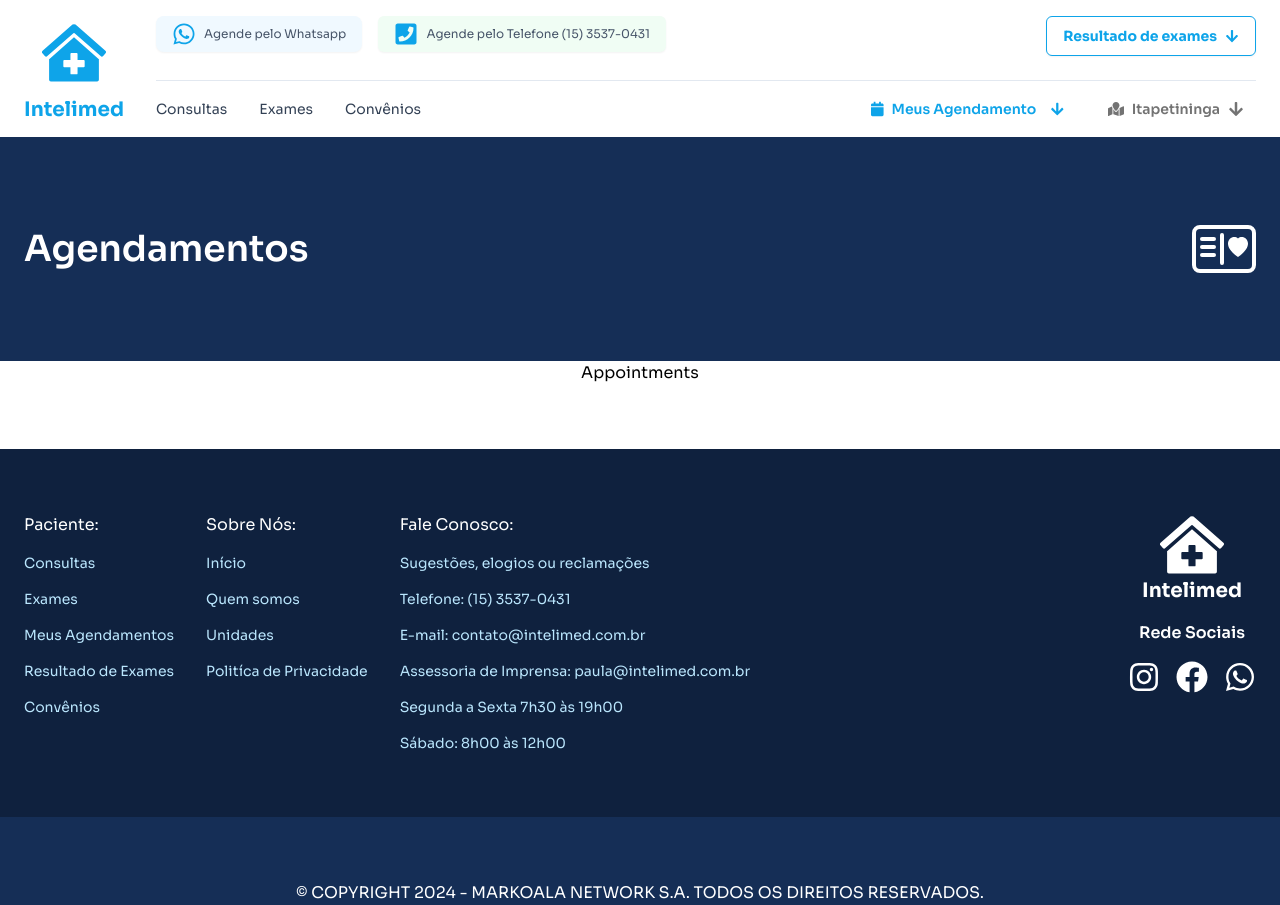
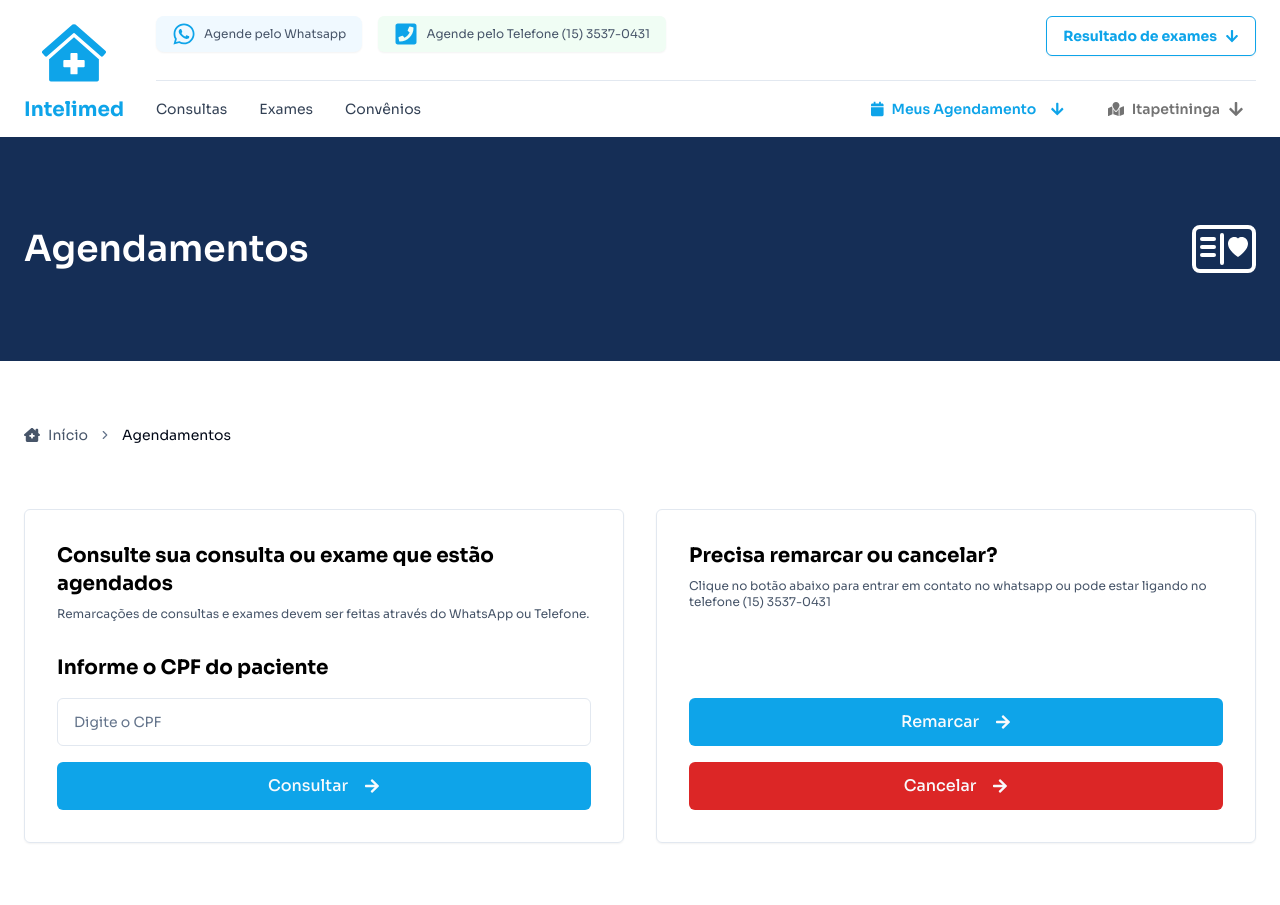
Before and after one commit to marcos-homero/clinicmodel, a Next.js app: page /agendamentos in a window 1280 px wide. Shown: the top 905 px of the page. Built offline with nearby package versions, Linux system fonts and the light colour scheme.

Commit message:
New Att 08/10/2024

```diff
--- a/src/app/agendamentos/components/Appointments.tsx
+++ b/src/app/agendamentos/components/Appointments.tsx
@@ -1,7 +1,114 @@
-import React from "react";
+import HomeSearch from "@/components/HomeSearch";
+import Notices from "@/components/Notices";
+import {
+  Breadcrumb,
+  BreadcrumbItem,
+  BreadcrumbLink,
+  BreadcrumbList,
+  BreadcrumbPage,
+  BreadcrumbSeparator,
+} from "@/components/ui/breadcrumb";
+import { Button } from "@/components/ui/button";
+import { Input } from "@/components/ui/input";
+import Link from "next/link";
+import { FaArrowRight } from "react-icons/fa";
+import { FaHouseChimneyMedical } from "react-icons/fa6";
 
 const Appointments = () => {
-  return <div>Appointments</div>;
+  return (
+    <section className="flex w-full flex-col items-center justify-center">
+      <div className="flex w-full flex-col items-center justify-center">
+        <div className="flex w-full max-w-[1300px] flex-col gap-16 px-6 pb-8 pt-16">
+          <Breadcrumb>
+            <BreadcrumbList>
+              <BreadcrumbItem>
+                <BreadcrumbLink
+                  className="flex items-center gap-2 text-slate-600"
+                  href="/"
+                >
+                  <FaHouseChimneyMedical size={16} /> Início
+                </BreadcrumbLink>
+              </BreadcrumbItem>
+              <BreadcrumbSeparator />
+              <BreadcrumbItem>
+                <BreadcrumbPage>Agendamentos</BreadcrumbPage>
+              </BreadcrumbItem>
+            </BreadcrumbList>
+          </Breadcrumb>
+        </div>
+      </div>
+      <div className="flex w-full flex-col items-center justify-center">
+        <div className="flex w-full max-w-[1300px] flex-row gap-8 px-6 py-8 max-[940px]:flex-col">
+          <div className="flex w-1/2 flex-col justify-between gap-8 rounded-md border border-slate-200 p-8 shadow-sm max-[940px]:w-full">
+            <div className="flex flex-col">
+              <h4 className="text-xl font-bold">
+                Consulte sua consulta ou exame que estão agendados
+              </h4>
+              <p className="mt-2 w-full text-wrap text-xs text-slate-600">
+                Remarcações de consultas e exames devem ser feitas através do
+                WhatsApp ou Telefone.
+              </p>
+            </div>
+
+            <div className="flex w-full flex-col gap-4">
+              <h5 className="text-xl font-bold">Informe o CPF do paciente</h5>
+              <Input
+                type="number"
+                className="h-12 px-4"
+                placeholder="Digite o CPF"
+              />
+              <Link
+                href={`https://api.whatsapp.com/send?phone=551535370431`}
+                target="_blank"
+                className="w-full"
+              >
+                <Button className="flex w-full gap-4 px-8 py-6 text-base">
+                  Consultar <FaArrowRight />
+                </Button>
+              </Link>
+            </div>
+          </div>
+          <div className="flex w-1/2 flex-col justify-between gap-8 rounded-md border border-slate-200 p-8 shadow-sm max-[940px]:w-full">
+            <div className="flex flex-col">
+              <h4 className="text-xl font-bold">
+                Precisa remarcar ou cancelar?
+              </h4>
+              <p className="mt-2 w-full text-wrap text-xs text-slate-600">
+                Clique no botão abaixo para entrar em contato no whatsapp ou
+                pode estar ligando no telefone (15) 3537-0431
+              </p>
+            </div>
+            <div className="flex w-full flex-col gap-4">
+              <Link
+                href={`https://api.whatsapp.com/send?phone=551535370431`}
+                target="_blank"
+                className="w-full"
+              >
+                <Button className="flex w-full gap-4 px-8 py-6 text-base">
+                  Remarcar <FaArrowRight />
+                </Button>
+              </Link>
+              <Link
+                href={`https://api.whatsapp.com/send?phone=551535370431`}
+                target="_blank"
+                className="w-full"
+              >
+                <Button className="flex w-full gap-4 bg-red-600 px-8 py-6 text-base hover:bg-red-500">
+                  Cancelar <FaArrowRight />
+                </Button>
+              </Link>
+            </div>
+          </div>
+        </div>
+      </div>
+      <div className="flex w-full flex-col items-center justify-center">
+        <div className="flex w-full max-w-[1300px] flex-col gap-16 px-6 py-8">
+          <Notices />
+          <HomeSearch />
+        </div>
+      </div>
+    </section>
+  );
 };
 
 export default Appointments;
--- a/src/app/convenios/page.tsx
+++ b/src/app/convenios/page.tsx
@@ -3,6 +3,15 @@ import familypaint from "@/../public/familypaint.jpg";
 import logomissao from "@/../public/missaologotransparente.png";
 import Link from "next/link";
 import { BsPostcardHeart } from "react-icons/bs";
+import {
+  Breadcrumb,
+  BreadcrumbItem,
+  BreadcrumbLink,
+  BreadcrumbList,
+  BreadcrumbPage,
+  BreadcrumbSeparator,
+} from "@/components/ui/breadcrumb";
+import { FaHouseChimneyMedical } from "react-icons/fa6";
 
 const page = () => {
   const partners = [
@@ -34,7 +43,27 @@ const page = () => {
         </div>
         <div className="absolute -bottom-[15%] w-full max-w-[1300px] px-6"></div>
       </div>
-      <div className="flex w-full max-w-[1300px] gap-16 px-6 py-16">
+      <div className="flex w-full flex-col items-center justify-center">
+        <div className="flex w-full max-w-[1300px] flex-col gap-16 px-6 pb-8 pt-16">
+          <Breadcrumb>
+            <BreadcrumbList>
+              <BreadcrumbItem>
+                <BreadcrumbLink
+                  className="flex items-center gap-2 text-slate-600"
+                  href="/"
+                >
+                  <FaHouseChimneyMedical size={16} /> Início
+                </BreadcrumbLink>
+              </BreadcrumbItem>
+              <BreadcrumbSeparator />
+              <BreadcrumbItem>
+                <BreadcrumbPage>Convênios</BreadcrumbPage>
+              </BreadcrumbItem>
+            </BreadcrumbList>
+          </Breadcrumb>
+        </div>
+      </div>
+      <div className="flex w-full max-w-[1300px] gap-16 px-6 pb-16 pt-8">
         <div className="flex w-full flex-col gap-4 min-[940px]:absolute min-[940px]:z-50 min-[940px]:mt-16 min-[940px]:w-[840px] min-[940px]:pl-8">
           <h1 className="text-wrap text-4xl font-extrabold min-[940px]:w-3/4">
             Saiba se o seu plano faz parte da nossa lista de parceiros
--- a/src/components/MedicalServices.tsx
+++ b/src/components/MedicalServices.tsx
@@ -50,7 +50,7 @@ const MedicalServices = ({
             <h1 className="text-lg font-semibold text-white sm:text-2xl min-[940px]:text-4xl">
               {pageTitle}
             </h1>
-            <p className="text-sm text-white sm:text-xl">
+            <p className="text-sm text-white max-sm:w-2/3 sm:text-xl">
               Qual {pageSubTitle} você está procurando ?
             </p>
           </div>
--- a/src/components/SubHeader.tsx
+++ b/src/components/SubHeader.tsx
@@ -42,26 +42,23 @@ const SubHeader = ({
 
   return (
     <section className="flex w-full flex-col items-center">
-      <div className="relative flex w-full flex-col items-center justify-center bg-[#152e56]">
-        <div className="flex w-full max-w-[1300px] flex-row items-center justify-between gap-4 px-6 py-16 max-sm:flex-col max-sm:gap-8">
+      <div className="relative flex h-[224px] w-full flex-col items-center justify-center bg-[#152e56]">
+        <div className="flex w-full max-w-[1300px] flex-row items-center justify-between gap-4 px-6 py-16">
           <div className="flex flex-col justify-between gap-16">
             <div className="flex flex-col gap-4 max-sm:items-center">
-              <h1 className="text-4xl font-semibold text-white max-sm:text-2xl">
+              <h1 className="text-lg font-semibold text-white sm:text-2xl min-[940px]:text-4xl">
                 {content?.tipo}
               </h1>
               {content.medico && (
-                <h2 className="w-fit text-wrap text-lg font-bold text-white sm:text-2xl">
+                <h2 className="w-fit text-wrap text-base font-bold text-white sm:text-xl">
                   {content?.medico}
                 </h2>
               )}
             </div>
           </div>
-          <div className="h-48 w-48 max-sm:h-24 max-sm:w-24">
+          <div className="flex h-24 w-24 items-center">
             <Image src={typeSvg} alt="oi" />
           </div>
-          <p className="mt-1 w-fit rounded-lg bg-sky-300 px-4 py-1 text-xs font-semibold text-[#152e56] min-[640px]:hidden">
-            Unidade: Itapetininga
-          </p>
         </div>
       </div>
       <div className="flex w-full flex-col items-center justify-center">
--- /dev/null
+++ b/src/components/ui/input.tsx
@@ -0,0 +1,26 @@
+import * as React from "react";
+
+import { cn } from "@/lib/utils";
+
+// eslint-disable-next-line @typescript-eslint/no-empty-object-type
+export interface InputProps
+  extends React.InputHTMLAttributes<HTMLInputElement> {}
+
+const Input = React.forwardRef<HTMLInputElement, InputProps>(
+  ({ className, type, ...props }, ref) => {
+    return (
+      <input
+        type={type}
+        className={cn(
+          "flex h-10 w-full rounded-md border border-input bg-background px-3 py-2 text-sm ring-offset-background file:border-0 file:bg-transparent file:text-sm file:font-medium file:text-foreground placeholder:text-muted-foreground focus-visible:outline-none focus-visible:ring-2 focus-visible:ring-ring focus-visible:ring-offset-2 disabled:cursor-not-allowed disabled:opacity-50",
+          className,
+        )}
+        ref={ref}
+        {...props}
+      />
+    );
+  },
+);
+Input.displayName = "Input";
+
+export { Input };
```
